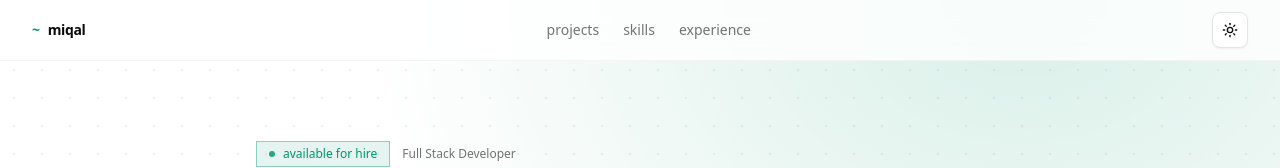
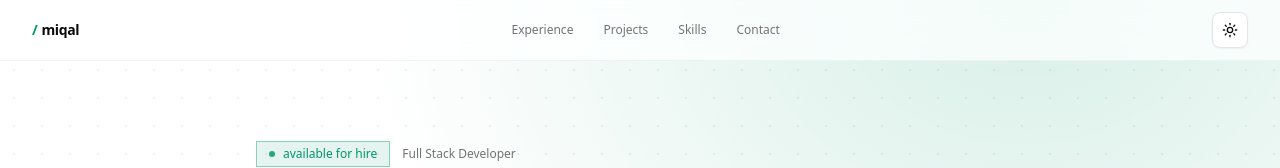
Before and after one commit to michqo/portfolio, a Next.js app: page / in a window 1280 px wide. Shown: the top 168 px of the page. Built offline with nearby package versions, Linux system fonts and the light colour scheme.

Commit message:
feat: enhance nav

```diff
--- a/components/nav-bar.tsx
+++ b/components/nav-bar.tsx
@@ -1,28 +1,35 @@
 import Link from "next/link";
 import { ThemeToggle } from "@/components/ui/theme-toggle";
 
+const navLinks = [
+  { href: "#experience", label: "Experience" },
+  { href: "#projects",   label: "Projects" },
+  { href: "#skills",     label: "Skills" },
+  { href: "#contact",    label: "Contact" },
+];
+
 export function NavBar() {
   return (
-    <header className="border-border/40 sticky top-0 z-50 flex w-full justify-center border-b bg-background/80 px-4 py-3 backdrop-blur-md sm:px-8">
+    <header className="sticky top-0 z-50 flex w-full justify-center border-b border-border/50 bg-background/70 px-4 py-3 backdrop-blur-md sm:px-8">
       <div className="flex w-full max-w-7xl items-center justify-between font-mono text-sm">
         <Link
           href="/"
-          className="flex items-center gap-2 font-bold tracking-tight transition-colors hover:text-primary"
+          className="group flex items-center gap-1 font-bold tracking-tight"
         >
-          <span className="text-primary">~</span>
-          <span>miqal</span>
+          <span className="text-primary transition-colors group-hover:text-primary/70">/</span>
+          <span className="transition-colors group-hover:text-primary">miqal</span>
         </Link>
 
-        <nav className="flex items-center gap-6 text-muted-foreground">
-          <Link href="#projects" className="transition-colors hover:text-primary">
-            projects
-          </Link>
-          <Link href="#skills" className="hidden transition-colors hover:text-primary sm:block">
-            skills
-          </Link>
-          <Link href="#experience" className="hidden transition-colors hover:text-primary md:block">
-            experience
-          </Link>
+        <nav className="hidden items-center gap-1 sm:flex">
+          {navLinks.map(({ href, label }) => (
+            <Link
+              key={href}
+              href={href}
+              className="border border-transparent px-3 py-1.5 text-xs text-muted-foreground transition-all hover:border-border hover:bg-muted/60 hover:text-foreground"
+            >
+              {label}
+            </Link>
+          ))}
         </nav>
 
         <div className="flex items-center gap-4">
```
